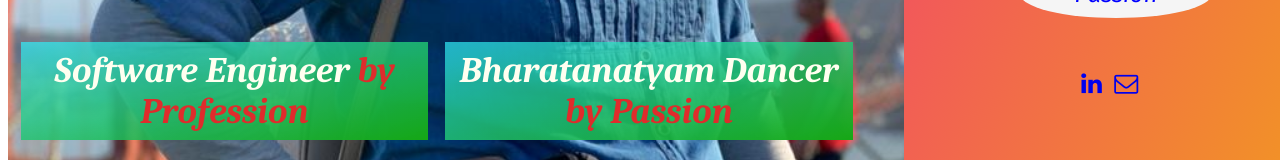
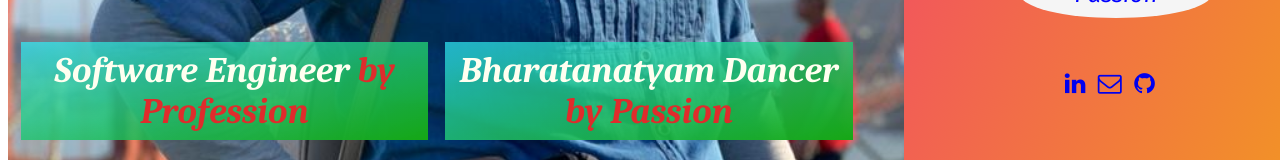
Before and after one commit to GirijaViswa/portfolio, a React (Create React App) app: page / in a window 1280 px wide. Shown: the part 617-777 px from the top of the page. Built offline with nearby package versions, Linux system fonts and the light colour scheme; a web font is replaced by a local one.

Commit message:
updated github to the screen

```diff
--- a/src/App.js
+++ b/src/App.js
@@ -29,8 +29,8 @@ function App() {
             <ul>
               <li><a href="https://www.linkedin.com/in/girijaviswa" target="_blank"><i class="fa fa-linkedin"></i></a></li>&nbsp;&nbsp;
               <li><a href="mailto:girijavmohan@gmail.com" target="_blank"><i className="fa fa-envelope-o"></i></a></li>&nbsp;&nbsp;
-              {/* <li><a href=""><i class="fa fa-github"></i></a></li>&nbsp;&nbsp;
-              <li><a href=""><i class="fa fa-facebook-f"></i></a></li>&nbsp;&nbsp; */}
+               <li><a href="https://github.com/GirijaViswa" target="_blank"><i class="fa fa-github"></i></a></li>&nbsp;&nbsp;
+              {/*<li><a href=""><i class="fa fa-facebook-f"></i></a></li>&nbsp;&nbsp; */}
             </ul>
           </div>
         </div>
```
